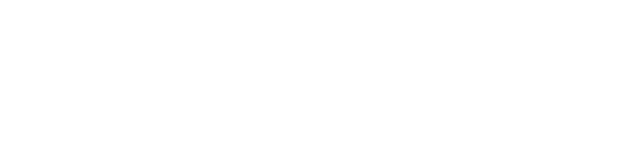
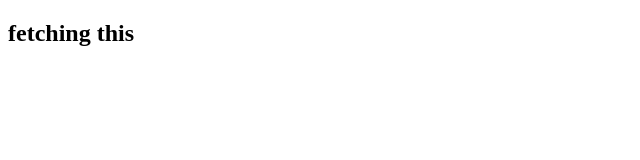
Before and after one commit to vishal16112004/project1, a plain HTML site: page index.html in a window 1280 px wide. Shown: the whole page, without its empty margins (0-640 px from the left). Drawn offline with Linux system fonts and the light colour scheme.

```diff
--- a/index.html
+++ b/index.html
@@ -6,6 +6,7 @@
     <title>Document</title>
 </head>
 <body>
+    <h2> fetching this </h2>
 
 </body>
 </html>
```
